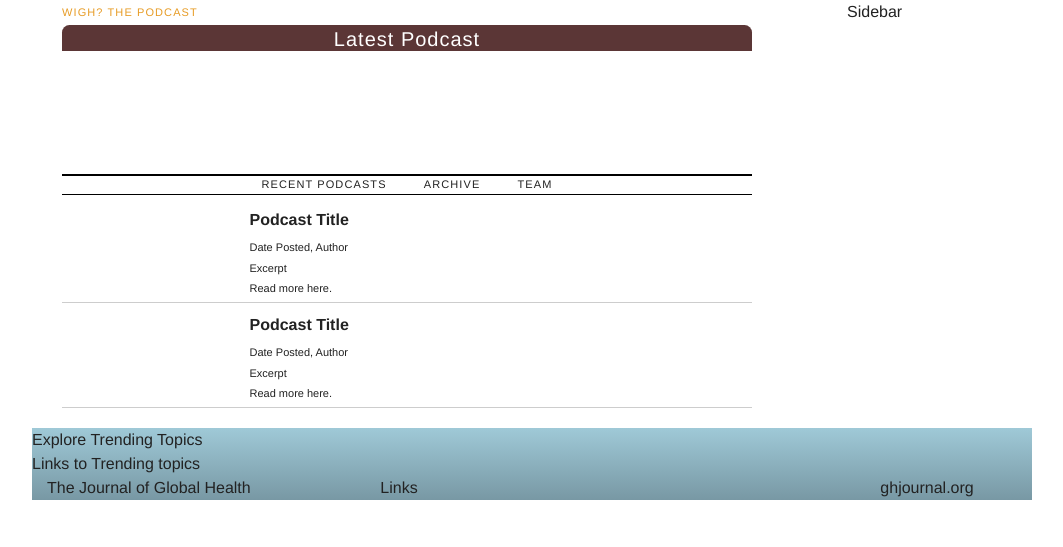
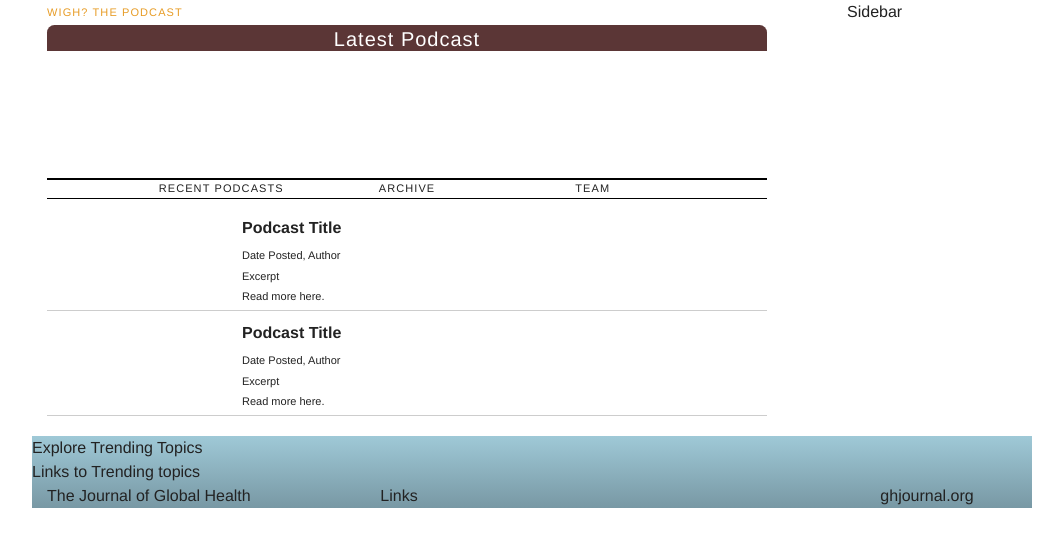
Before and after one commit to kennethli/kennethli.github.io, a PHP site: page /wigh.html in a window 1280 px wide. Shown: the part 174-721 px from the top of the page, without its empty margins (108-1171 px from the left). Run offline with PHP 8.4, Linux system fonts and the light colour scheme; some libraries are stand-ins or nearby versions.

Commit message:
Fixed the left wigh navigation, padding

```diff
--- a/css/wigh.css
+++ b/css/wigh.css
@@ -1,5 +1,7 @@
 section.wigh {
   padding-top: 0.25em;
+  padding-left: 0em;
+  padding-right: 0em;
 }
 
 h7.nav {
@@ -47,6 +49,10 @@ div.wigh-feature-text p {
   font-size: 0.75em;
 }
 
+img.wigh-feature {
+  padding-top: 0.25em;
+}
+
 ul.wigh-nav {
   list-style: none;
   font-size: 0.688em;
@@ -62,12 +68,13 @@ ul.wigh-nav {
 }
 
 ul.wigh-nav li {
-  display: inline;
+  display: inline-block;
   padding-left: 0.75em;
   padding-right: 0.75em;
   margin-left: 0.75em;
   margin-right: 0.75em;
   text-align: center;
+  min-width: 15em;
 }
 
 ul.podcasts {
--- a/wigh.html
+++ b/wigh.html
@@ -97,7 +97,7 @@
           <li>Team</li>
         </ul>
       </section>
-      <section class="large-12 small-7 columns">
+      <section class="large-12 small-7 columns wigh">
         <ul class="podcasts">
           <li>
             <img class="large-3 columns hide-for-medium-down" src="">
```
